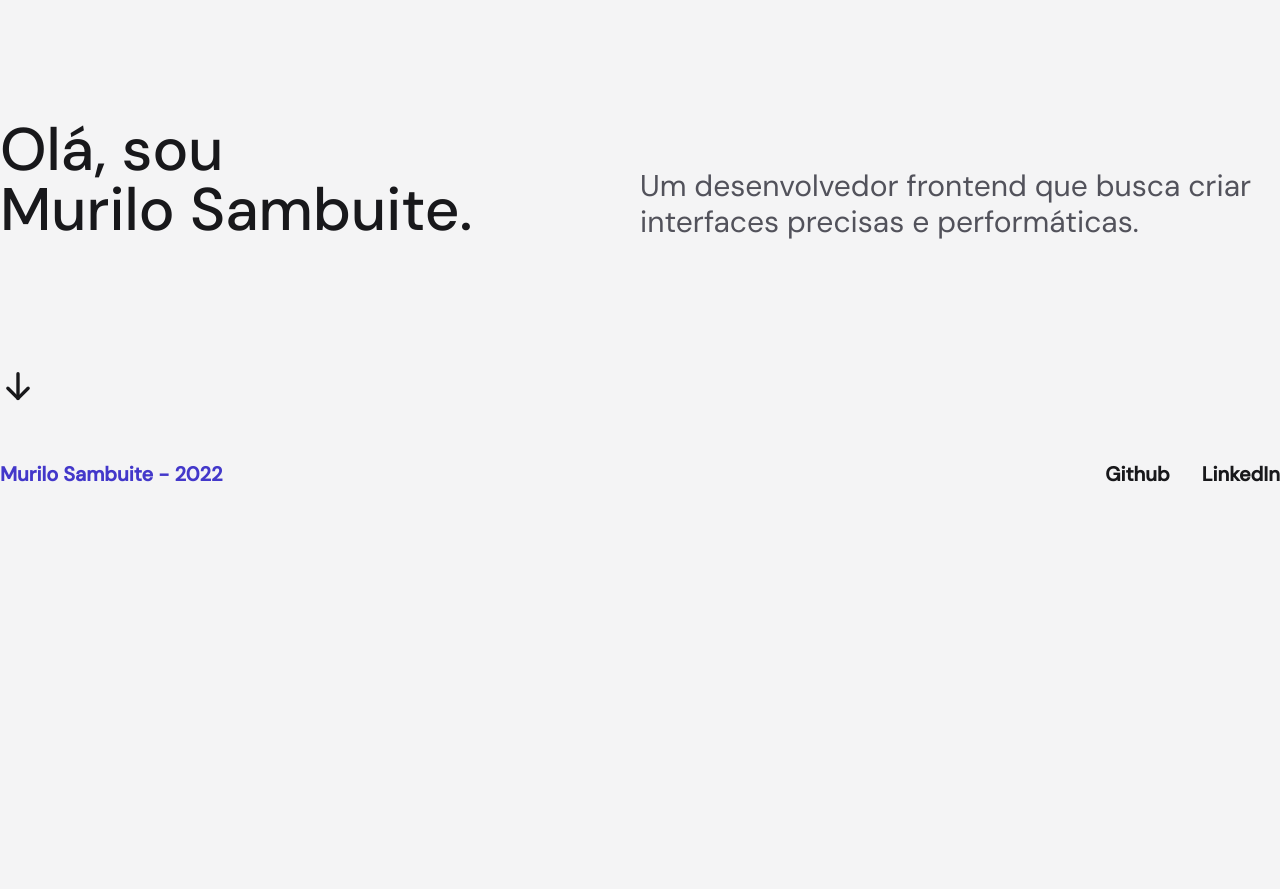
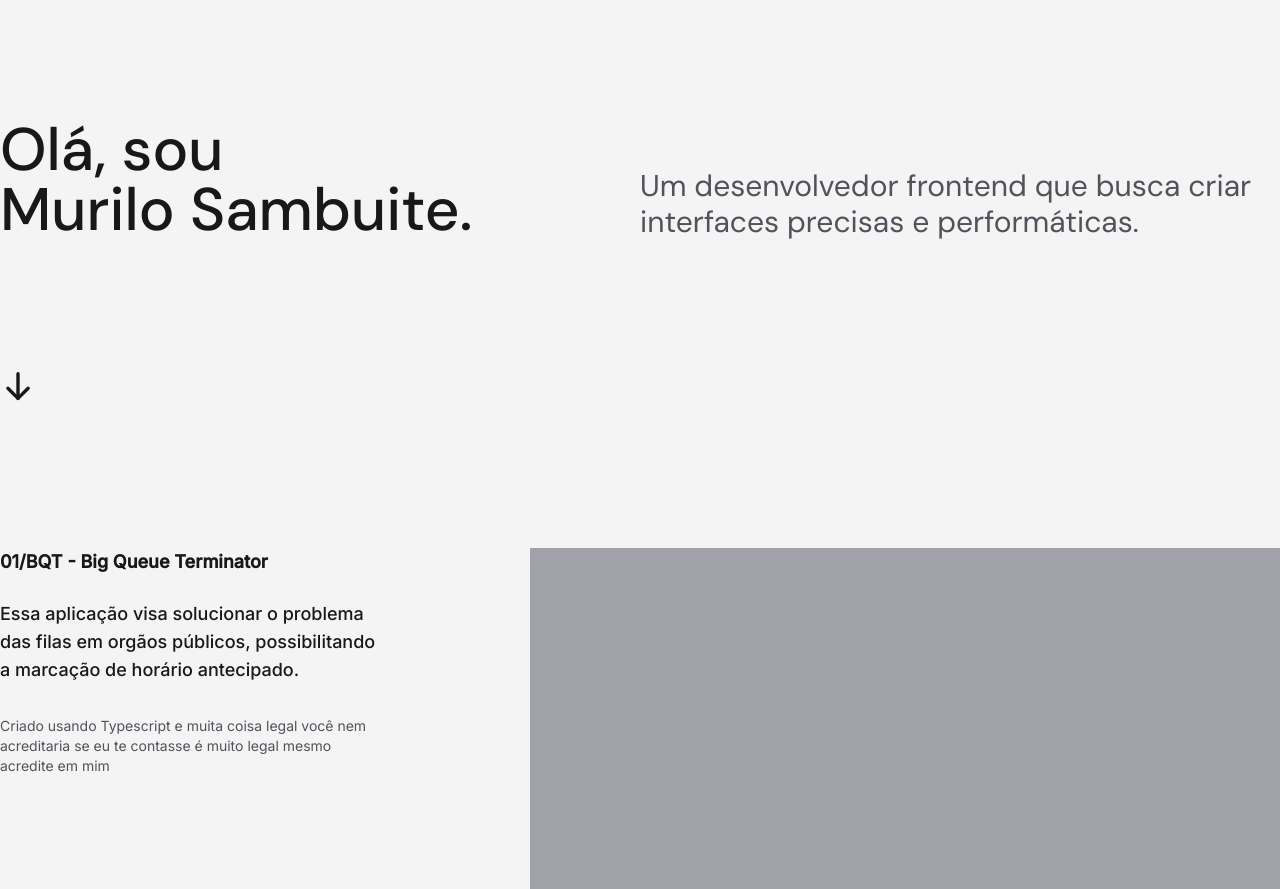
Before and after one commit to sambuite/portfolio, a Next.js app: page / in a window 1280 px wide. Shown: the part 200-1089 px from the top of the page. Before the commit the page ends 800 px from the top, so only its background shows below. Built offline with nearby package versions, Linux system fonts and the light colour scheme.

Commit message:
add Projects section

```diff
--- a/src/components/Main/Hero.tsx
+++ b/src/components/Main/Hero.tsx
@@ -1,4 +1,5 @@
 import { ArrowDown } from 'phosphor-react';
+import { scrollToProjects } from '../Header';
 
 export function Hero() {
   return (
@@ -12,9 +13,13 @@ export function Hero() {
           performáticas.
         </h2>
       </div>
-      <a href="#" className="h-fit w-fit">
+      <button
+        type="button"
+        onClick={scrollToProjects}
+        className="h-fit w-fit cursor-pointer"
+      >
         <ArrowDown className="w-9 h-9 mt-32 " weight="bold" />
-      </a>
+      </button>
     </section>
   );
 }
--- /dev/null
+++ b/src/components/Main/Projects/Project.tsx
@@ -0,0 +1,63 @@
+import { StaticImageData } from 'next/image';
+import Link from 'next/link';
+import { ArrowRight, ArrowUpRight } from 'phosphor-react';
+
+interface Props {
+  id?: string;
+  name: string;
+  description: string;
+  imgCover: StaticImageData;
+  subText?: string;
+  link?: {
+    text: string;
+    url: string;
+  };
+  route?: {
+    text: string;
+    url: string;
+  };
+}
+
+export function Project({
+  id,
+  name,
+  description,
+  imgCover,
+  link,
+  route,
+  subText,
+}: Props) {
+  return (
+    <div
+      id={id}
+      className="flex justify-between border-b-[1.5px] border-zinc-600 first:mt-0 mt-28 pb-28"
+    >
+      <div className="w-96 flex flex-col justify-between">
+        <div className="flex flex-col ">
+          <h3 className="text-title">{name}</h3>
+          <p className="text-body mt-6">{description}</p>
+          {subText && <span className="text-sub-text mt-8">{subText}</span>}
+        </div>
+
+        <a className="flex items-center text-sub-link">
+          <Link href={route?.url || link?.url || '/home'}>
+            {route?.text || link?.text || 'Saiba mais'}
+          </Link>
+          {route ? (
+            <ArrowRight className="w-5 h-5 ml-2" />
+          ) : (
+            <ArrowUpRight className="w-5 h-5 ml-2" />
+          )}
+        </a>
+      </div>
+      <div className="w-[46.875rem] h-[22.813rem] bg-zinc-400">
+        {/* <Image
+          src={imgCover}
+          alt={`Imagem do projeto ${name}`}
+          layout="responsive"
+          objectFit="contain"
+        /> */}
+      </div>
+    </div>
+  );
+}
--- /dev/null
+++ b/src/components/Main/Projects/index.tsx
@@ -0,0 +1,39 @@
+import homeImg from '../../../assets/home.png';
+import { Project } from './Project';
+
+export function Projects() {
+  return (
+    <section className="default-center flex flex-col mt-36">
+      <Project
+        id="first-project"
+        name="01/BQT - Big Queue Terminator"
+        description="Essa aplicação visa solucionar o problema das filas em orgãos públicos, possibilitando a marcação de horário antecipado."
+        imgCover={homeImg}
+        link={{
+          text: 'Acesse o site no ar',
+          url: 'https://github.com/sambuite',
+        }}
+        subText="Criado usando Typescript e muita coisa legal você nem acreditaria se eu te contasse é muito legal mesmo acredite em mim"
+      />
+      <Project
+        name="02/Edit anywhere"
+        description="SAAS que permite a edição de videos direto do navegador"
+        subText="Criado usando Javascript e nem tanta coisa legal se eu contasse você acreditaria sim."
+        route={{
+          text: 'Acesse já a página',
+          url: 'https://github.com/sambuite',
+        }}
+        imgCover={homeImg}
+      />
+      <Project
+        name="01/Brower"
+        description="Apenas um browser escrito em Rust!"
+        imgCover={homeImg}
+        link={{
+          text: 'Baixe aqui',
+          url: 'https://github.com/sambuite',
+        }}
+      />
+    </section>
+  );
+}
--- a/src/components/Main/index.tsx
+++ b/src/components/Main/index.tsx
@@ -1,9 +1,11 @@
 import { Hero } from './Hero';
+import { Projects } from './Projects';
 
 export function Main() {
   return (
     <main>
       <Hero />
+      <Projects />
     </main>
   );
 }
--- a/src/styles/globals.css
+++ b/src/styles/globals.css
@@ -4,6 +4,15 @@
 
 body {
   @apply bg-zinc-100 text-zinc-900 dark:bg-zinc-900 dark:text-zinc-100;
+  scroll-behavior: smooth;
+}
+
+::-moz-selection {
+  @apply text-white bg-indigo-600;
+}
+
+::selection {
+  @apply text-white bg-indigo-600;
 }
 
 .default-center {
@@ -18,12 +27,16 @@ body {
   @apply font-sans font-normal text-3xl text-zinc-600;
 }
 
+.text-title {
+  @apply font-body font-bold text-lg text-zinc-900;
+}
+
 .text-body {
-  @apply font-body font-normal text-lg text-zinc-900;
+  @apply font-body font-medium text-lg text-zinc-900;
 }
 
 .text-navigation {
-  @apply font-sans text-xl font-semibold ml-8 text-zinc-900;
+  @apply font-sans text-xl font-semibold ml-8 text-zinc-900 hover:text-indigo-700 transition-colors;
 }
 
 .text-sub-text {
@@ -31,5 +44,5 @@ body {
 }
 
 .text-sub-link {
-  @apply font-body font-medium text-lg text-zinc-900;
+  @apply font-body font-medium text-lg text-zinc-900 underline underline-offset-4 hover:text-indigo-700 transition-colors;
 }
```
